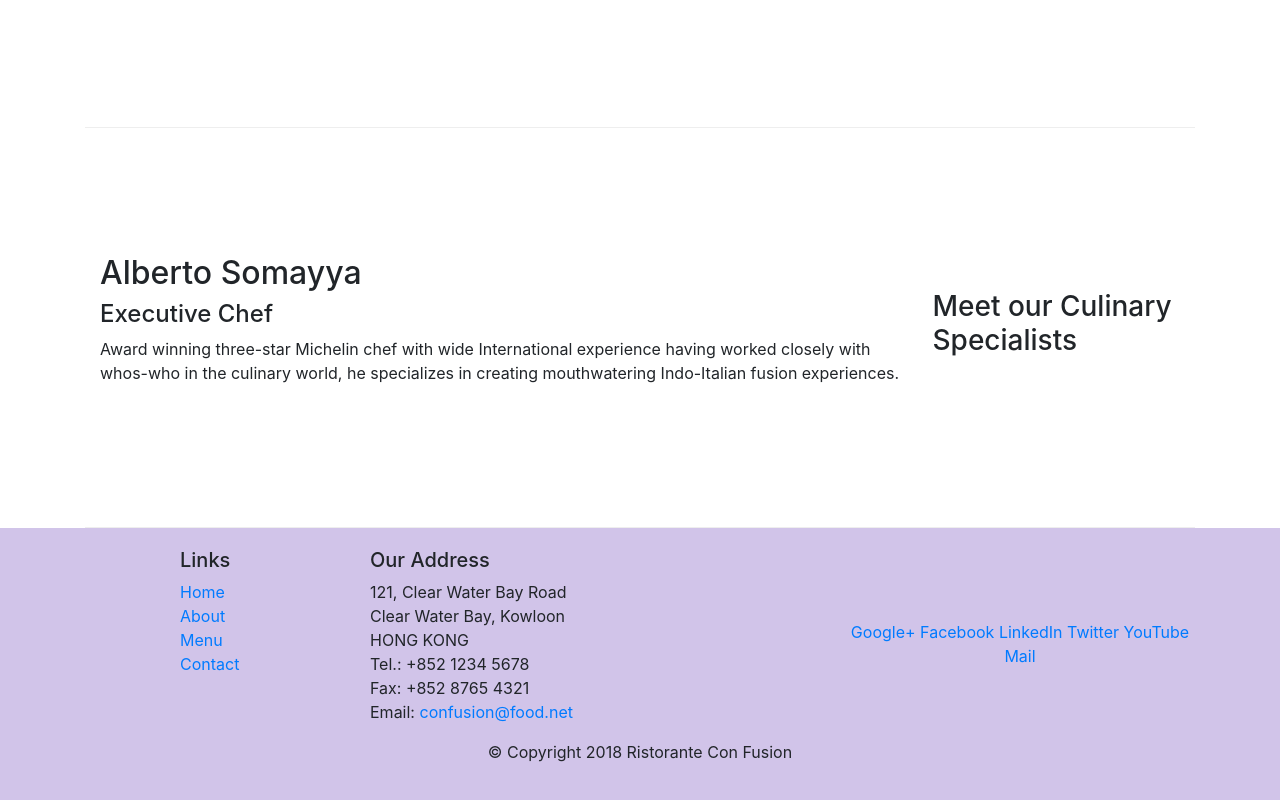
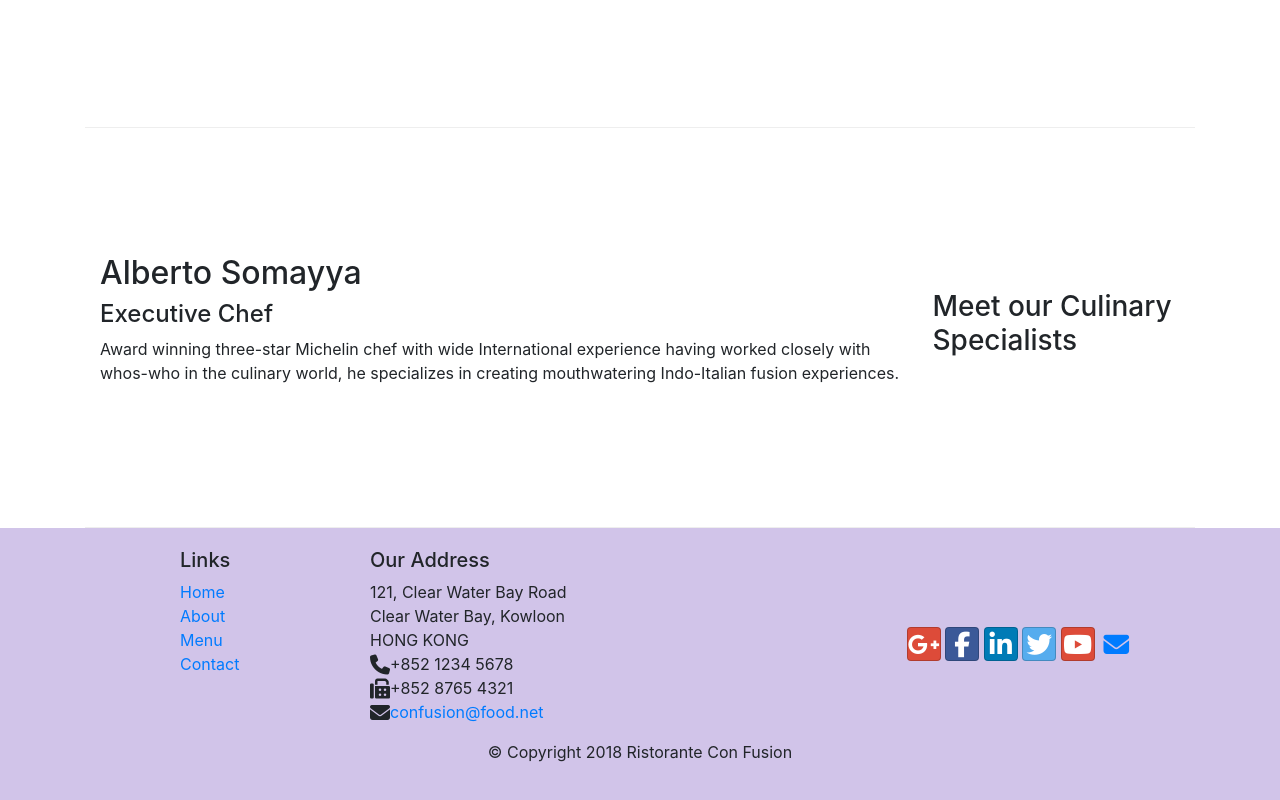
Before and after one commit to Jhamtanidev/bootstrap, a website: page index2.html in a window 1280 px wide. Shown: the part 1006-1806 px from the top of the page. Drawn offline with nearby package versions, Linux system fonts and the light colour scheme; files that its build step writes are made by us from their sources.

Commit message:
font icons

```diff
--- a/index2.html
+++ b/index2.html
@@ -10,9 +10,12 @@
 
         <!-- Bootstrap CSS -->
         <link rel="stylesheet" href="node_modules/bootstrap/dist/css/bootstrap.min.css">
+        <link rel="stylesheet" href="node_modules/font-awesome/css/font-awesome.min.css">
+        <link rel="stylesheet" href="node_modules/bootstrap-social/bootstrap-social.css">
         <link rel="stylesheet" href="css/styles.css">
 
         <title>Ristorante Con Fusion</title>
+    </body>
 </head>
 
 <body>
@@ -22,13 +25,13 @@
                 <span class="navbar-toggler-icon"></span>
 
             </button>
-            <a class="navbar-brand mr-auto" href="#">Ristorate con Fusion</a>
+            <a class="navbar-brand mr-auto" href="#">Ristorate con Fusion  </a>
             <div class="collapse navbar-collapse" id="Navbar">
                 <ul class="navbar-nav mr-auto">
-                    <li class="nav-item active" ><a class="nav-link" href="#">Home</a></li>
-                    <li class="nav-item"><a class="nav-link" href="./aboutus.html">About</a></li>
-                    <li class="nav-item"><a class="nav-link" href="#">Menu</a></li>
-                    <li class="nav-item"><a class="nav-link" href="#">Contact</a></li>
+                    <li class="nav-item active" ><a class="nav-link" href="#"><span class="fa fa-home fa-lg"></span> Home</a></li>
+                    <li class="nav-item"><a class="nav-link" href="./aboutus.html"><span class="fa fa-info fa-lg"></span> About</a></li>
+                    <li class="nav-item"><a class="nav-link" href="#"><span class="fa fa-list fa-lg"></span> Menu</a></li>
+                    <li class="nav-item"><a class="nav-link" href="#"><span class="fa fa-address-card fa-lg"></span> Contact</a></li>
                 </ul>
             </div>
 
@@ -103,19 +106,19 @@
 		              121, Clear Water Bay Road<br>
 		              Clear Water Bay, Kowloon<br>
 		              HONG KONG<br>
-		              Tel.: +852 1234 5678<br>
-		              Fax: +852 8765 4321<br>
-		              Email: <a href="mailto:confusion@food.net">confusion@food.net</a>
+		              <i class="fa fa-phone fa-lg"></i>+852 1234 5678<br>
+		              <i class="fa fa-fax fa-lg"></i>+852 8765 4321<br>
+		              <i class="fa fa-envelope fa-lg"></i><a href="mailto:confusion@food.net">confusion@food.net</a>
 		           </address>
                 </div>
                 <div class="col-12 col-sm-4 align-self-center">
                     <div class="text-center">
-                        <a href="http://google.com/+">Google+</a>
-                        <a href="http://www.facebook.com/profile.php?id=">Facebook</a>
-                        <a href="http://www.linkedin.com/in/">LinkedIn</a>
-                        <a href="http://twitter.com/">Twitter</a>
-                        <a href="http://youtube.com/">YouTube</a>
-                        <a href="mailto:">Mail</a>
+                        <a class="btn btn-social-icon btn-google" href="http://google.com/+"><i class="fa fa-google-plus fa-lg"></i></a>
+                        <a class="btn btn-social-icon btn-facebook" href="http://www.facebook.com/profile.php?id="><i class="fa fa-facebook fa-lg"></i></a>
+                        <a class="btn btn-social-icon btn-linkedin" href="http://www.linkedin.com/in/"><i class="fa fa-linkedin fa-lg"></i></a>
+                        <a class="btn btn-social-icon btn-twitter" href="http://twitter.com/"><i class="fa fa-twitter fa-lg"></i></a>
+                        <a class="btn btn-social-icon btn-google" href="http://youtube.com/"><i class="fa fa-youtube fa-lg"></i></a>
+                        <a class="btn btn-social-icon " href="mailto:"><i class="fa fa-envelope fa-lg"></i></a>
                     </div>
                 </div>
            </div>
```
Also changed, not shown: aboutus.html (+17 -13 lines). Lines whose indentation alone changed are shown as unchanged.
